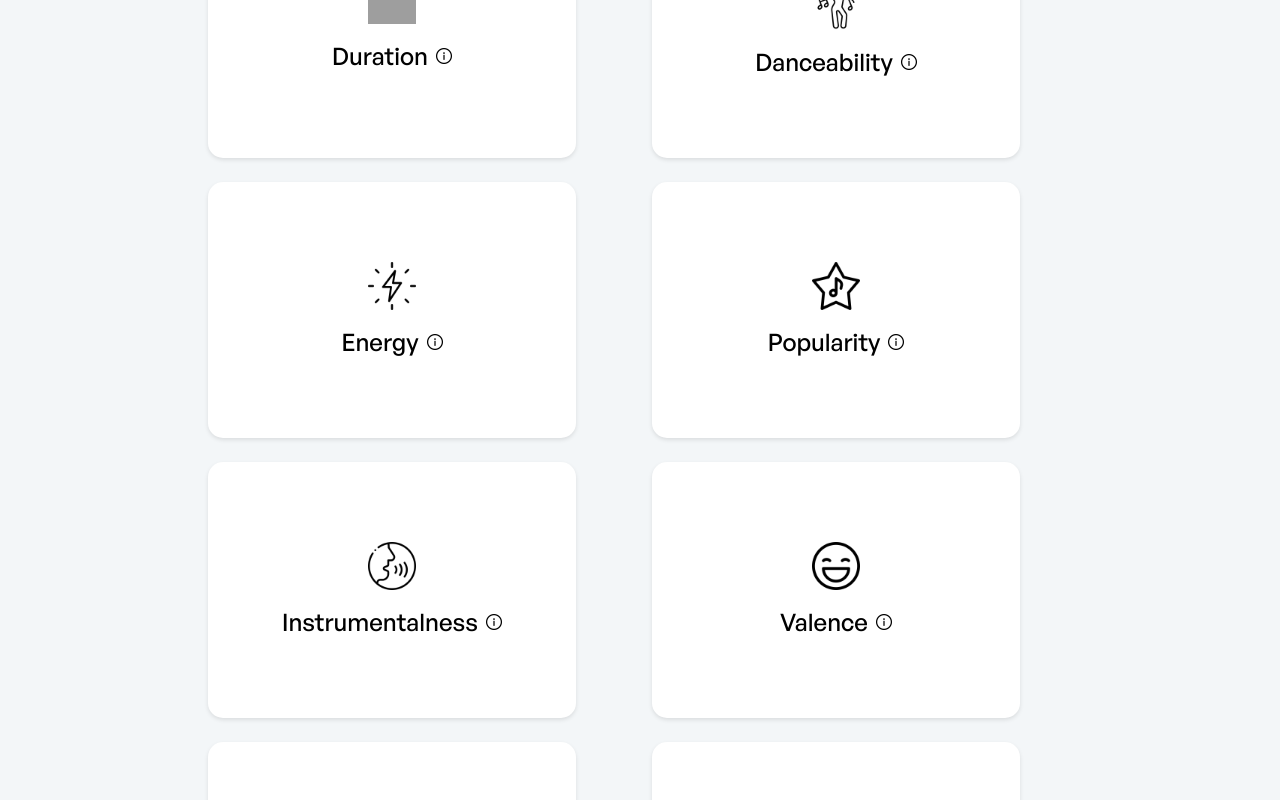
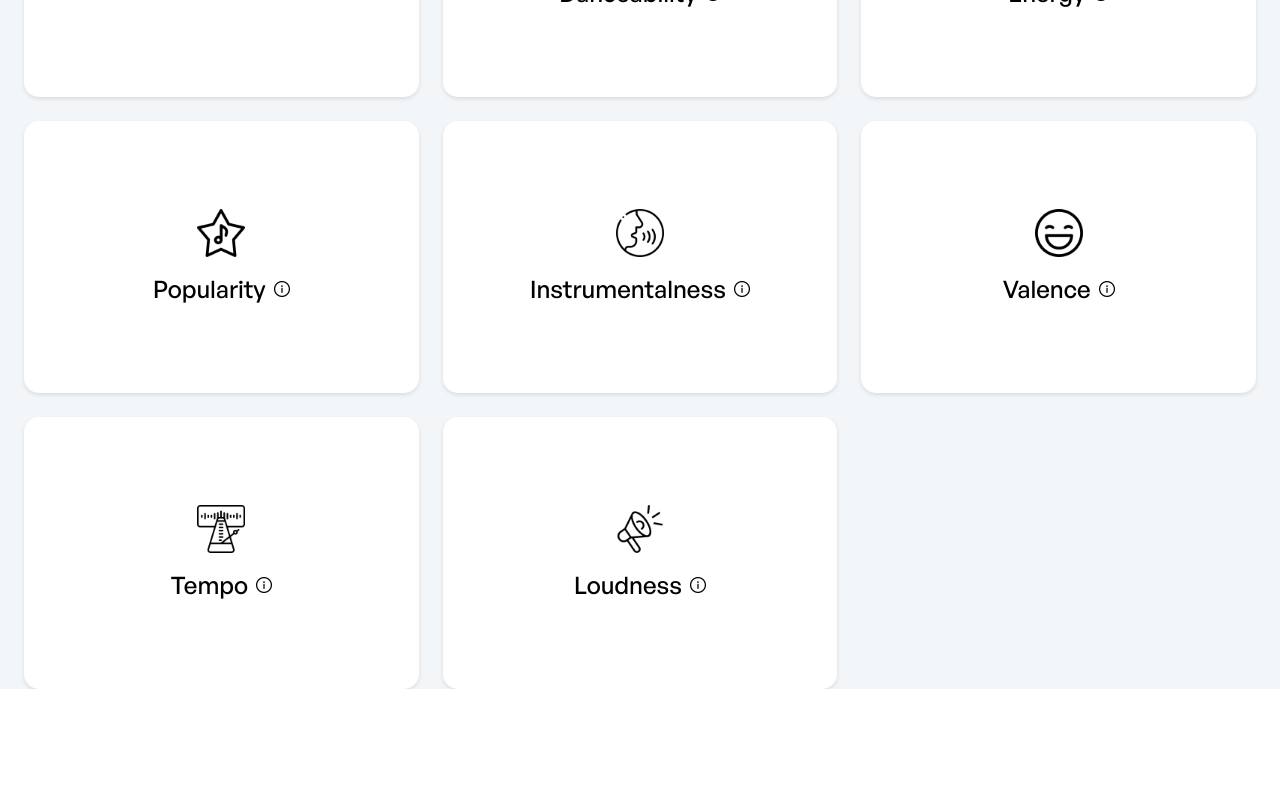
Before and after one commit to abbieespejo/soundscape, a React (Create React App) app: page / in a window 1280 px wide. Shown: the part 1180-1980 px from the top of the page. After the commit the page ends 1869 px from the top, so only its background shows below. Built offline with nearby package versions, Linux system fonts and the light colour scheme; grey boxes are pictures that could not be loaded.

Commit message:
fixing the grid layout of audio characteristics

```diff
--- a/src/components/AudioCharacteristics.css
+++ b/src/components/AudioCharacteristics.css
@@ -1,33 +1,36 @@
 @import '../index.css';
 
 #ac-main-div {
+  justify-content: center; /* Center horizontally */
+  align-items: center; /* Center vertically */
   height: auto;
   width: 100%;
-  display: flex;
-  justify-content: center; /* Center horizontally */
-  align-items: center; /* Center vertically */
   background: #f3f6f8;
-
 }
 
-@keyframes gradient {
-  0% {
-    background-position: 0% 0%;
-  }
-
-  100% {
-    background-position: 100% 100%;
-  }
+#cards-wrapper {
+  display: grid;
+  grid-template-columns: repeat(3, 1fr); /* This will create three columns */
+  gap: 1.5em; /* This is a shorthand for row-gap and column-gap */
+  width: auto;
+  margin: 0 auto; /* This will center your grid horizontally */
+  padding: 0em 1.5em 0 1.5em;
 }
 
-.wrapper {
-  box-sizing: border-box;
-  height: calc(100% - 6em);
-  width: calc(100% - 6em);
+.card {
+  max-width: 100%;
+  height: 15em;
   display: flex;
-  border-radius: 10px;
-  padding: 0 10em 0 10em;
+  flex-direction: column;
+  align-items: center;
+  justify-content: center;
+  background-color: white;
+  padding: 1em;
+  border-radius: 15px;
+  box-shadow: 0 2px 4px rgba(0, 0, 0, 0.1);
+  transition: transform 0.3s ease-in-out;
 }
+
 
 #audio-characteristics-h1 {
   font-family: 'GeneralSans-Medium';
@@ -39,21 +42,6 @@
   text-align: center;
 }
 
-.column1 {
-  display: flex;
-  flex-direction: column;
-  flex: 1;
-  height: 100%;
-}
-
-#column-1-contents {
-  display: flex;
-  flex-direction: column;
-  align-items: center; /* For horizontal centering */
-  justify-content: center; /* For vertical centering */
-  height: 100%; /* Make sure it takes the full height of the parent */
-}
-
 #audio-characteristics-blurb {
   color: #63727e;
   font-size: 1.2em;
@@ -61,3 +49,42 @@
   margin: 2em 0 1.5em 0;
   text-align: center;
 }
+
+.card:hover {
+  transform: scale(1.05);
+}
+
+.info-container {
+  display: flex;
+  align-items: center;
+  justify-content: center;
+  cursor: pointer;
+}
+
+.label {
+  font-size: 1.5em;
+  font-family: 'GeneralSans-Medium';
+}
+
+.icon {
+  margin-left: .5em;
+  padding-top: 0.25em;
+  cursor: pointer;
+  user-select: none;
+}
+
+#info-icon {
+  width: 1em;
+  align-items: center;
+}
+
+.description {
+  font-size: 1em;
+  text-align: center;
+  color: #63727e;
+}
+
+.characteristic-icon {
+  width: 3em;
+  margin-bottom: 1em;
+}
--- a/src/components/AudioCharacteristics.js
+++ b/src/components/AudioCharacteristics.js
@@ -1,24 +1,68 @@
 import React, { useState } from "react";
 import "./AudioCharacteristics.css";
-import Lottie from "lottie-react";
-import InfoCard from "./InfoCard";
+import Card from "./Card";
+import energyIcon from "../assets/thunderbolt.png";
+import danceabilityIcon from "../assets/danceability.png";
+import durationIcon from "../assets/duration.png";
+import instrumentalnessIcon from "../assets/instrumentalness.png";
+import popularityIcon from "../assets/popularity.png";
+import valenceIcon from "../assets/valence.png";
+import loudnessIcon from "../assets/loudness.png";
+import tempoIcon from "../assets/tempo.png";
 
 const AudioCharacteristics = () => {
   return (
     <div id="ac-main-div">
-            <div className="wrapper">
-                <div className="column1">
-                    <div id="ac-contents">
         <h1 id="audio-characteristics-h1">
           Understanding the characteristics of a song
         </h1>
         <p id="audio-characteristics-blurb">
-                            Using Spotify’s Web API, developers have access to a wealth of metadata detailing various attributes for every song.
-                            Soundscape integrates this rich, complex metadata from a dataset file that contains the top Spotify songs from 1999 to 2019.
+          Using Spotify’s Web API, developers have access to a wealth of
+          metadata detailing various attributes for every song. Soundscape
+          integrates this rich, complex metadata from a dataset file that
+          contains the top Spotify songs from 1999 to 2019.
         </p>
-                        <InfoCard />
-                    </div>
-                </div>
+        <div id="cards-wrapper">
+          <Card
+            label="Duration"
+            icon={durationIcon}
+            description="Duration of a song in milliseconds."
+          />
+          <Card
+            label="Danceability"
+            icon={danceabilityIcon}
+            description="Danceability describes how suitable a track is for dancing based on a combination of musical elements including tempo, rhythm stability, beat strength, and overall regularity."
+          />
+          <Card
+            label="Energy"
+            icon={energyIcon}
+            description="Energy is a measure from 0.0 to 1.0 and represents a perceptual measure of intensity and activity. "
+          />
+          <Card
+            label="Popularity"
+            icon={popularityIcon}
+            description="The popularity of a track is a value between 0 and 100, with 100 being the most popular."
+          />
+          <Card
+            label="Instrumentalness"
+            icon={instrumentalnessIcon}
+            description="Predicts whether a track contains no vocals."
+          />
+          <Card
+            label="Valence"
+            icon={valenceIcon}
+            description="A measure that describes the musical postiveness conveyed by a song."
+          />
+          <Card
+            label="Tempo"
+            icon={tempoIcon}
+            description="The overall estimated tempo of a track in beats per minute (BPM)."
+          />
+          <Card
+            label="Loudness"
+            icon={loudnessIcon}
+            description="The overall loudness of a track in decibels (dB)."
+          />
         </div>
       </div>
   );
--- a/src/components/Card.js
+++ b/src/components/Card.js
@@ -1,7 +1,7 @@
 // Card.js
 import React, { useState } from 'react';
 import infoIcon from '../assets/information.png';
-import './InfoCard.css';
+import './AudioCharacteristics.css';
 
 function Card({ label, icon, description }) {
   const [isVisible, setIsVisible] = useState(false);
--- a/src/components/InfoCard.css
+++ /dev/null
@@ -1,60 +0,0 @@
-#cards-wrapper {
-    display: grid;
-    grid-template-columns: repeat(auto-fill, minmax(20em, 1fr));
-    row-gap: 1.5em;
-    column-gap: 1.5em;
-}
-
-
-.card {
-    background-color: white;
-    display: flex;
-    flex-direction: column;
-    align-items: center;
-    justify-content: center;
-    width: 20em;
-    height: 15em;
-    border-radius: 15px;
-    padding: 0.5em 1.5em 0.5em 1.5em;
-    box-shadow: 0 2px 4px rgba(0, 0, 0, 0.1);
-    transition: transform 0.3s ease-in-out;
-}
-
-.card:hover {
-    transform: scale(1.05);
-}
-
-.info-container {
-    display: flex;
-    align-items: center;
-    justify-content: center;
-    cursor: pointer;
-}
-
-.label {
-    font-size: 1.5em;
-    font-family: 'GeneralSans-Medium';
-}
-
-.icon {
-    margin-left: .5em;
-    padding-top: 0.25em;
-    cursor: pointer;
-    user-select: none;
-}
-
-#info-icon {
-    width: 1em;
-    align-items: center;
-}
-
-.description {
-    font-size: 1em;
-    text-align: center;
-    color: #63727e;
-}
-
-.characteristic-icon {
-    width: 3em;
-    margin-bottom: 1em;
-}
--- a/src/components/InfoCard.js
+++ /dev/null
@@ -1,62 +0,0 @@
-// InfoCard.js
-import React from 'react';
-
-import Card from './Card'; // Adjust the import as per your file structure
-import energyIcon from '../assets/thunderbolt.png';
-import danceabilityIcon from '../assets/danceability.png';
-import durationIcon from '../assets/duration.png';
-import instrumentalnessIcon from '../assets/instrumentalness.png';
-import popularityIcon from '../assets/popularity.png';
-import valenceIcon from '../assets/valence.png';
-import loudnessIcon from '../assets/loudness.png';
-import tempoIcon from '../assets/tempo.png';
-
-function InfoCard() {
-  return (
-    <div id="cards-wrapper">
-      <Card
-        label="Duration"
-        icon={durationIcon}
-        description="Duration of a song in milliseconds."
-      />
-       <Card
-        label="Danceability"
-        icon={danceabilityIcon}
-        description="Danceability describes how suitable a track is for dancing based on a combination of musical elements including tempo, rhythm stability, beat strength, and overall regularity."
-      />
-      <Card
-        label="Energy"
-        icon={energyIcon}
-        description="Energy is a measure from 0.0 to 1.0 and represents a perceptual measure of intensity and activity. "
-      />
-      <Card
-        label="Popularity"
-        icon={popularityIcon}
-        description="The popularity of a track is a value between 0 and 100, with 100 being the most popular. The popularity is calculated by algorithm and is based, in the most part, on the total number of plays the track has had and how recent those plays are."
-      />
-      <Card
-        label="Instrumentalness"
-        icon={instrumentalnessIcon}
-        description="Predicts whether a track contains no vocals."
-      />
-      <Card
-        label="Valence"
-        icon={valenceIcon}
-        description="A measure that describes the musical postiveness conveyed by a song. Tracks with high valence sound more positive, while tracks with low valence sound more negative."
-      />
-      <Card
-        label="Tempo"
-        icon={tempoIcon}
-        description="The overall estimated tempo of a track in beats per minute (BPM)."
-      />
-      <Card
-        label="Loudness"
-        icon={loudnessIcon}
-        description="The overall loudness of a track in decibels (dB)."
-      />
-
-    </div>
-  );
-}
-
-export default InfoCard;
```
Lines whose indentation alone changed are shown as unchanged.
